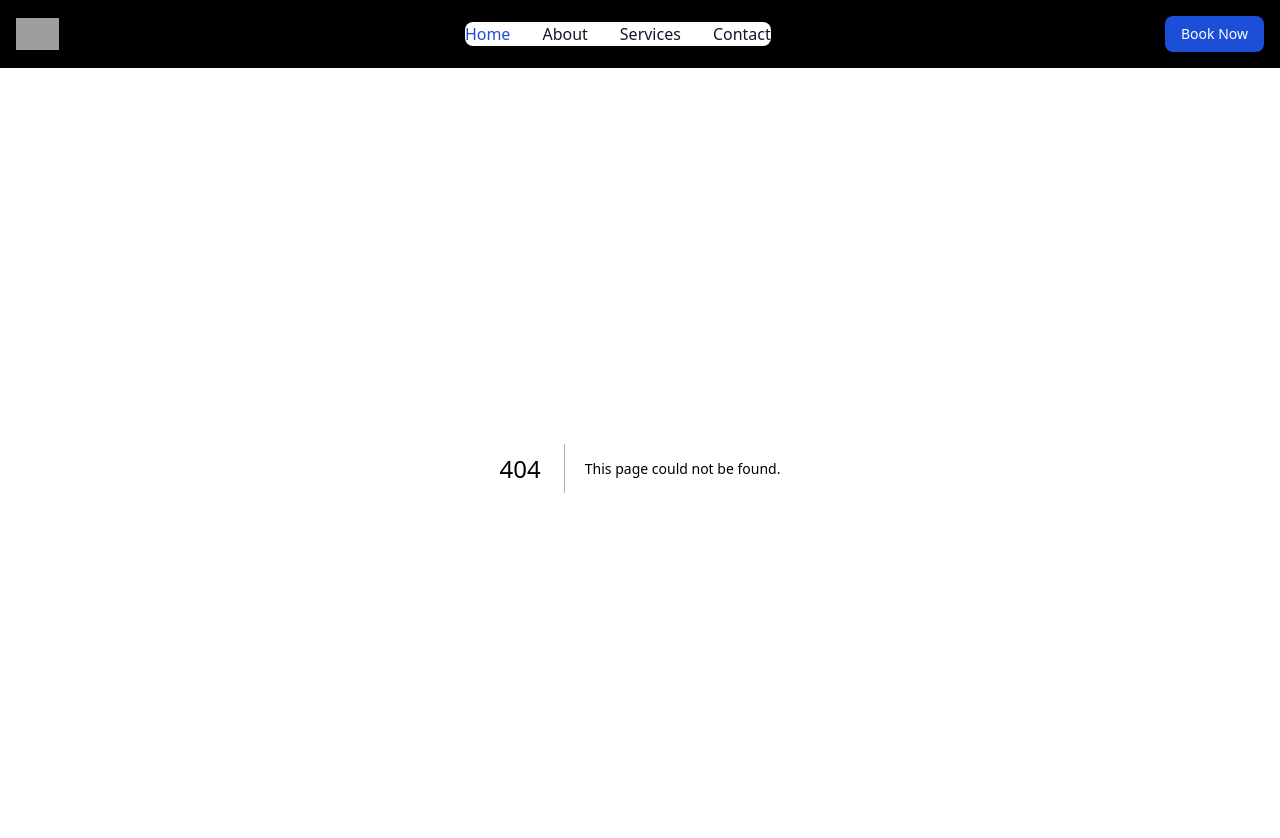
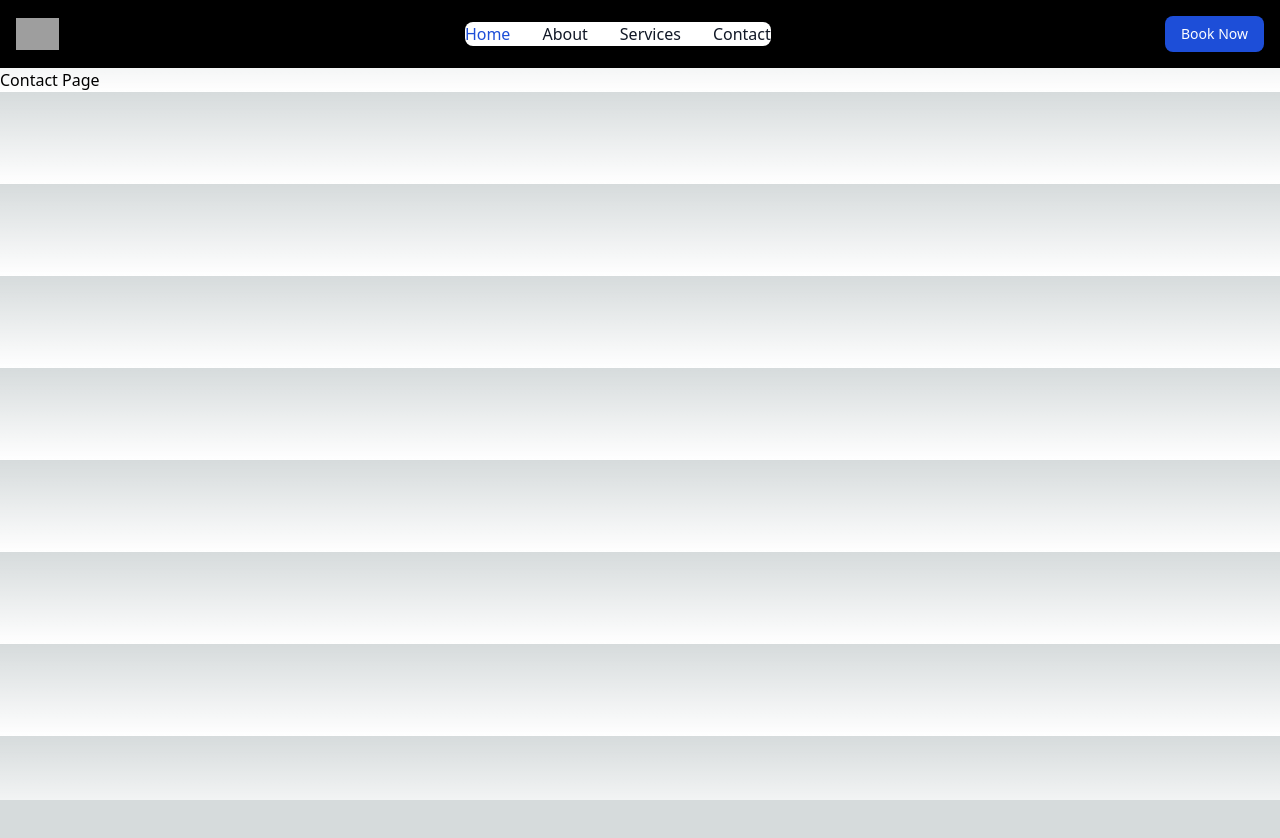
Before and after one commit to alntruong/angel-clinic, a Next.js app: page /contact in a window 1280 px wide. Before the commit this address had no page. Shown: the top 838 px of the page. After the commit the page ends 800 px from the top, so only its background shows below. Built offline with nearby package versions, Linux system fonts and the light colour scheme; grey boxes are pictures that could not be loaded.

Commit message:
create contact page

```diff
--- /dev/null
+++ b/src/app/contact/page.tsx
@@ -0,0 +1,9 @@
+import Link from 'next/link'
+
+export default function Contact() {
+  return (
+    <div>
+      <h1>Contact Page</h1>
+    </div>
+  )
+}
```
